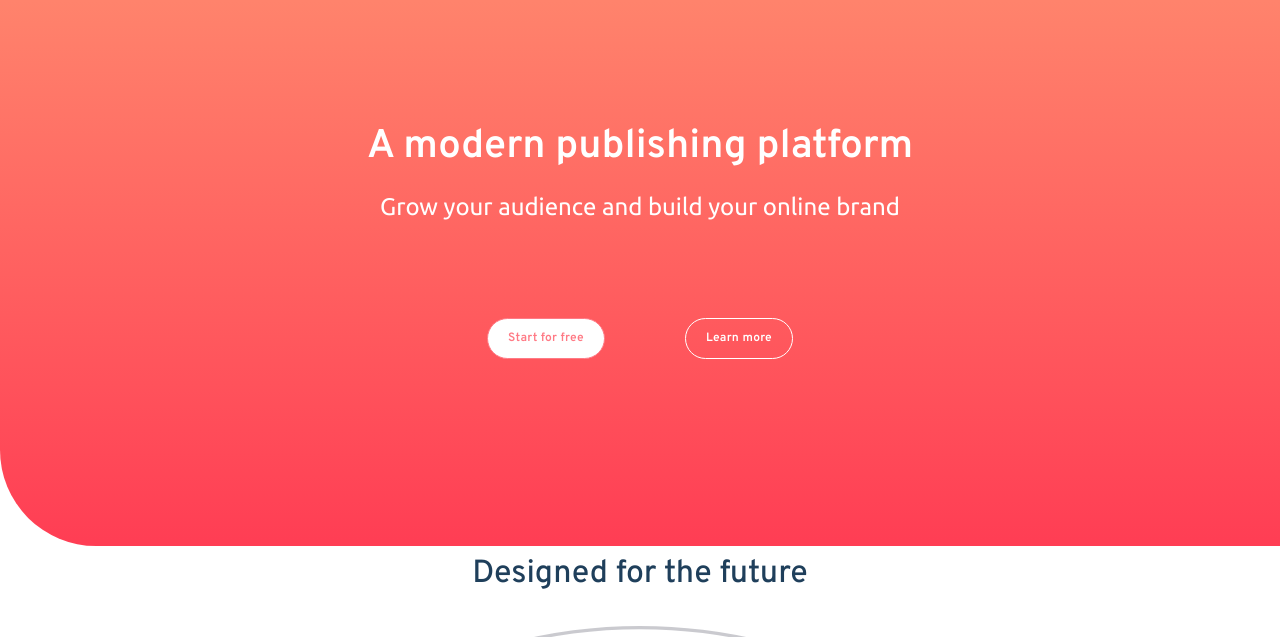
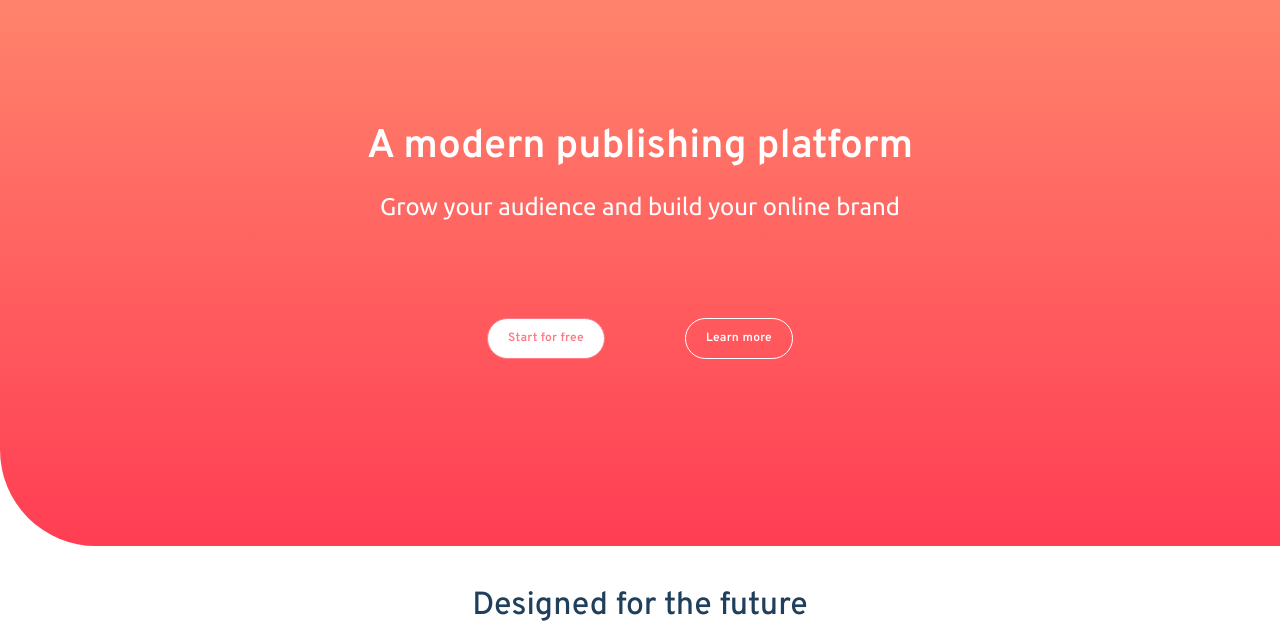
Before and after one commit to dareyOG/blogr-landing-page-main, a website: page public/index.html in a window 1280 px wide. Shown: the part 94-731 px from the top of the page. Drawn offline with nearby package versions, Linux system fonts and the light colour scheme; files that its build step writes are made by us from their sources.

Commit message:
Update index.html

```diff
--- a/public/index.html
+++ b/public/index.html
@@ -212,7 +212,7 @@
     <!-- Body -->
 
     <main class="font-ubuntu text-base flex flex-col items-center text-center desktop:gap-y-20">
-      <h1 class="font-overpass text-blue-300 font-medium text-[2rem] mt-[1rem] mx-auto">
+      <h1 class="font-overpass text-blue-300 font-medium text-[2rem] mt-[3rem] mx-auto">
         Designed for the future
       </h1>
 
```
